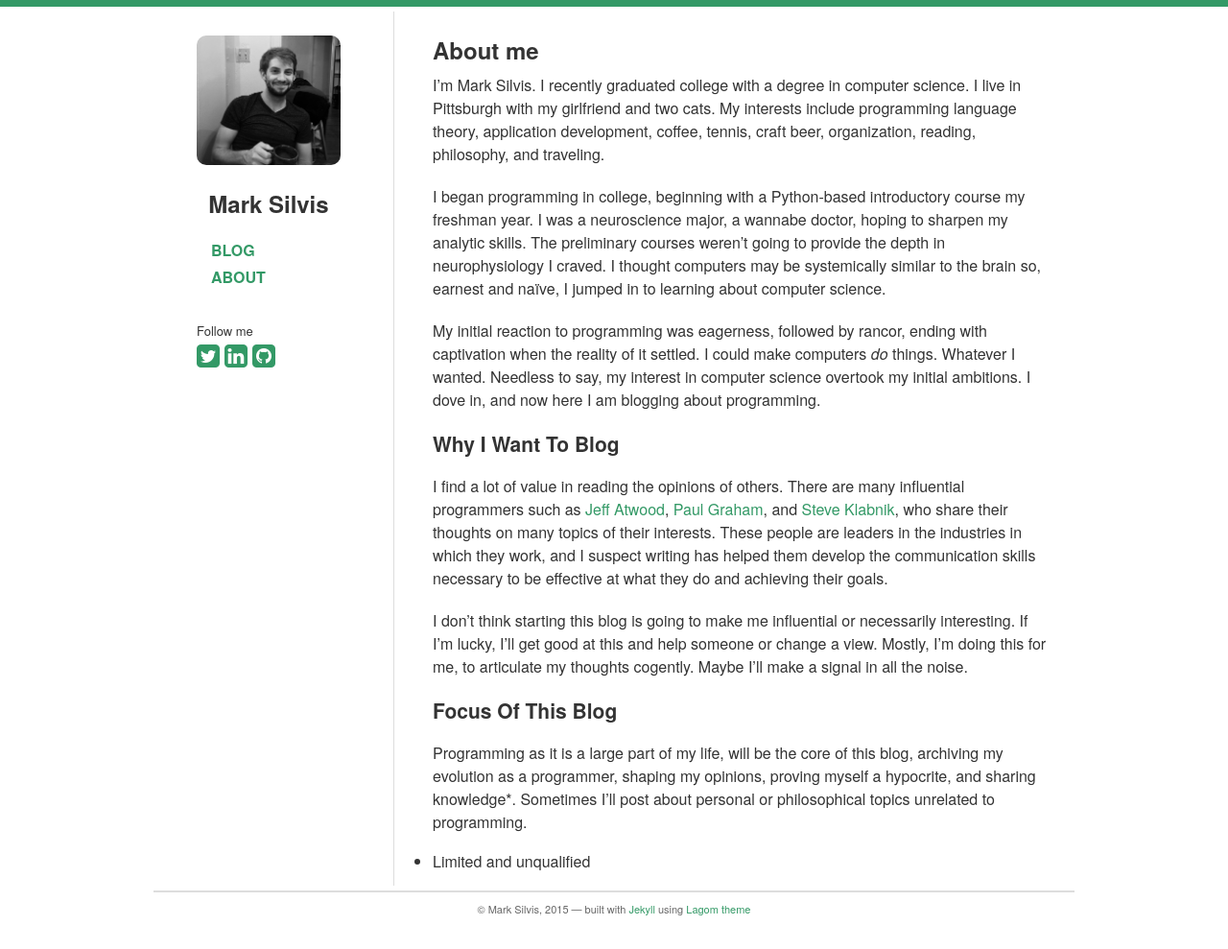
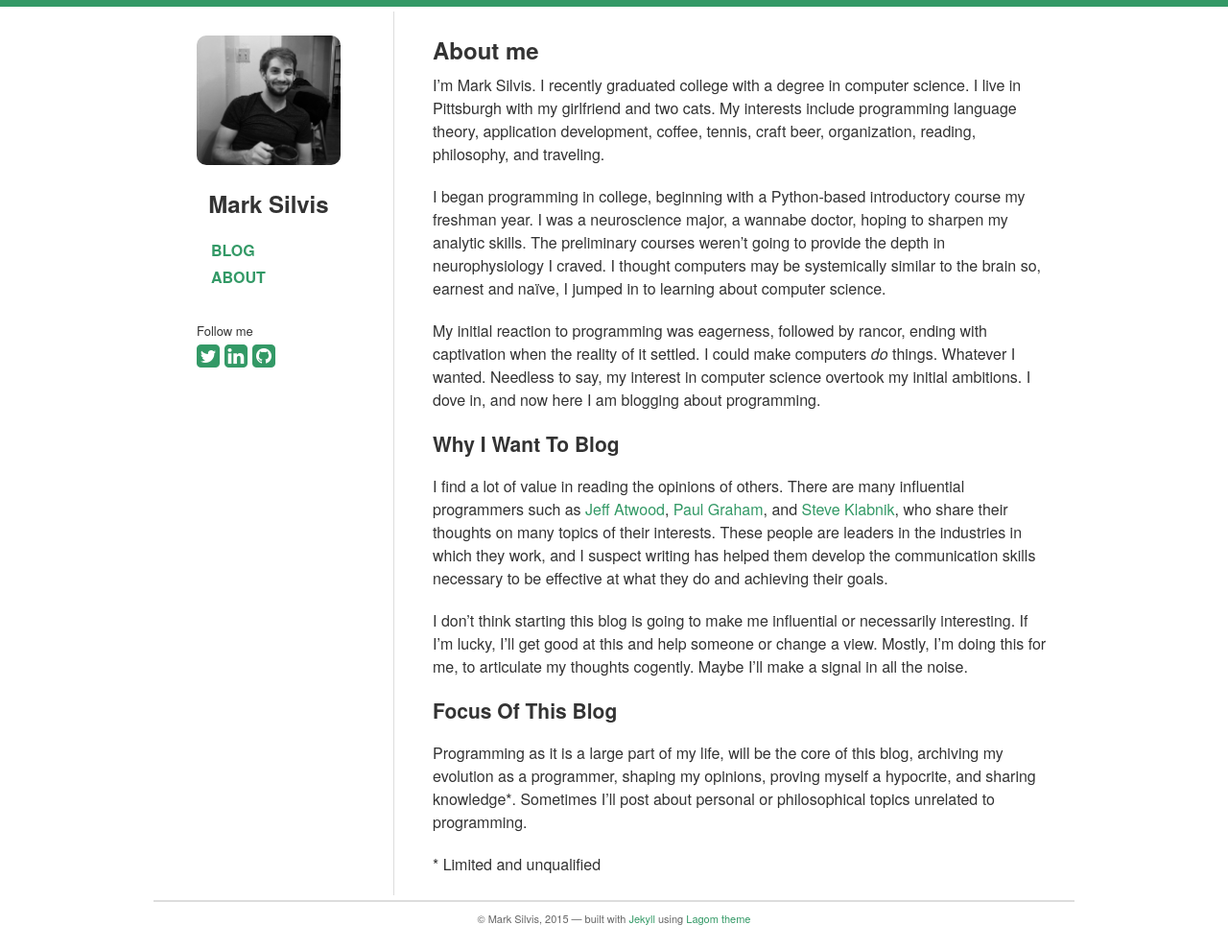
Before and after one commit to marksilvis/marksilvis.github.io, a Jekyll site: the page built from about/index.md, in a window 1280 px wide. Shown: the whole page at 96% size. Built offline with Jekyll 4.4.1, drawn with Linux system fonts in a browser that asks for light colours; nearby versions of some CDN libraries.

Commit message:
added line breaks and fixed footnote

```diff
--- a/about/index.md
+++ b/about/index.md
@@ -23,4 +23,5 @@ Programming as it is a large part of my life, will be the core of this blog, arc
 
 
 
-* Limited and unqualified
+
+\* Limited and unqualified
```
